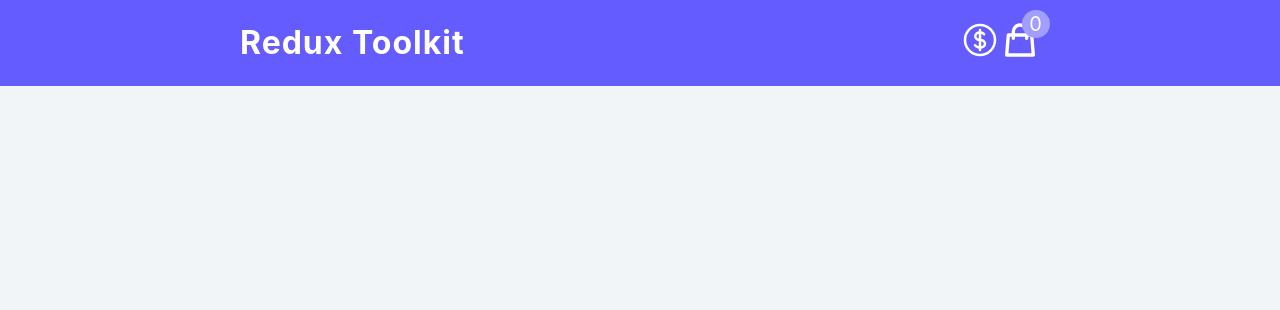
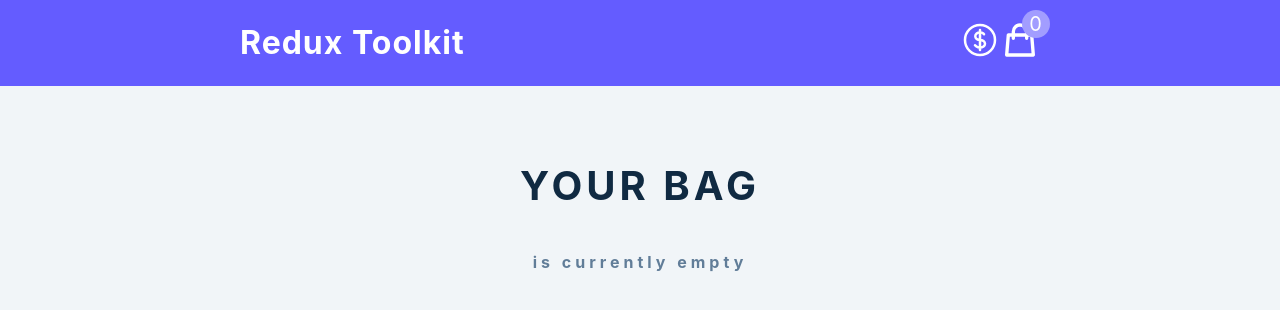
Before and after one commit to badger-99/redux-toolkit-tutorial, a React (Create React App) app: page / in a window 1280 px wide. Shown: the top 310 px of the page. Built offline with nearby package versions, Linux system fonts and the light colour scheme.

Commit message:
Render CartContainer

```diff
--- a/src/App.js
+++ b/src/App.js
@@ -1,8 +1,10 @@
+import CartContainer from "./components/CartContainer";
 import Navbar from "./components/Navbar";
 
 function App() {
   return <main>
-    <Navbar/>
+    <Navbar />
+    <CartContainer/>
   </main>;
 }
 export default App;
```
